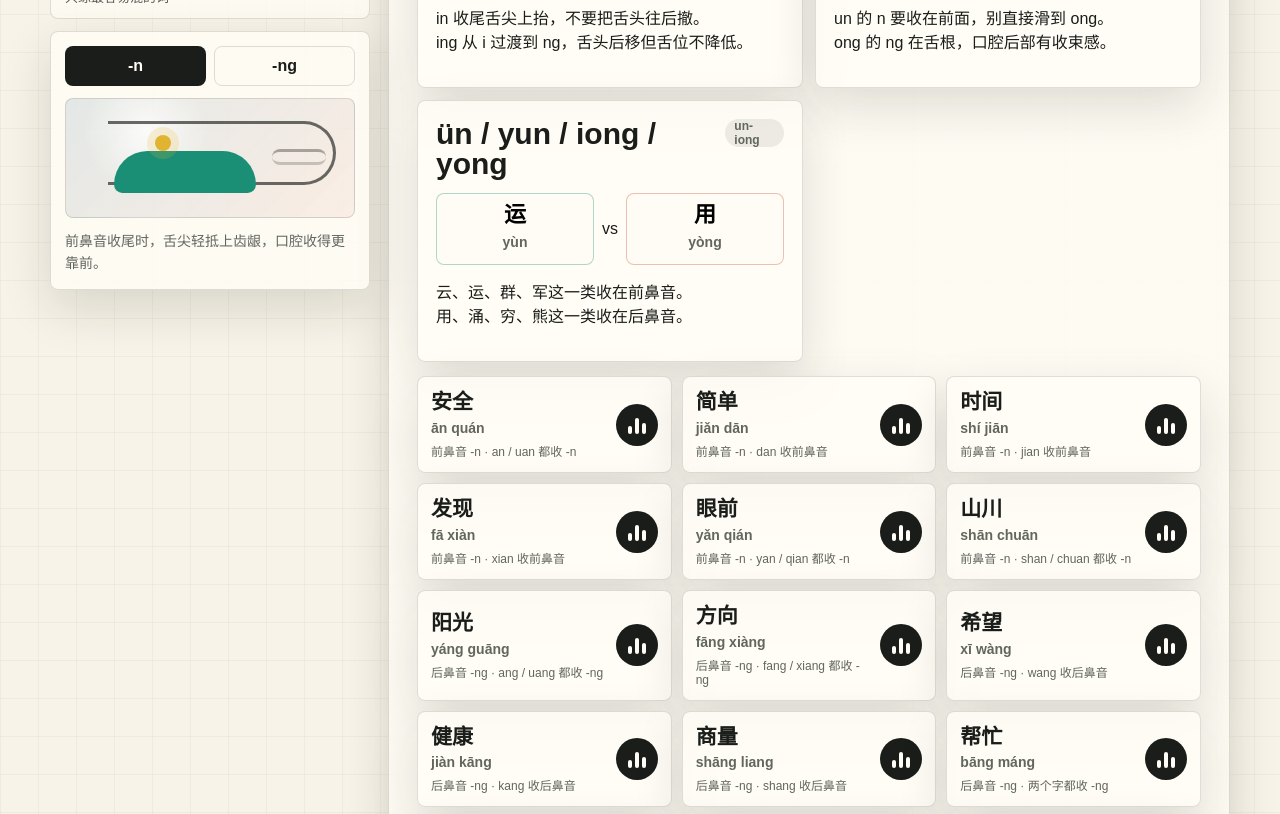
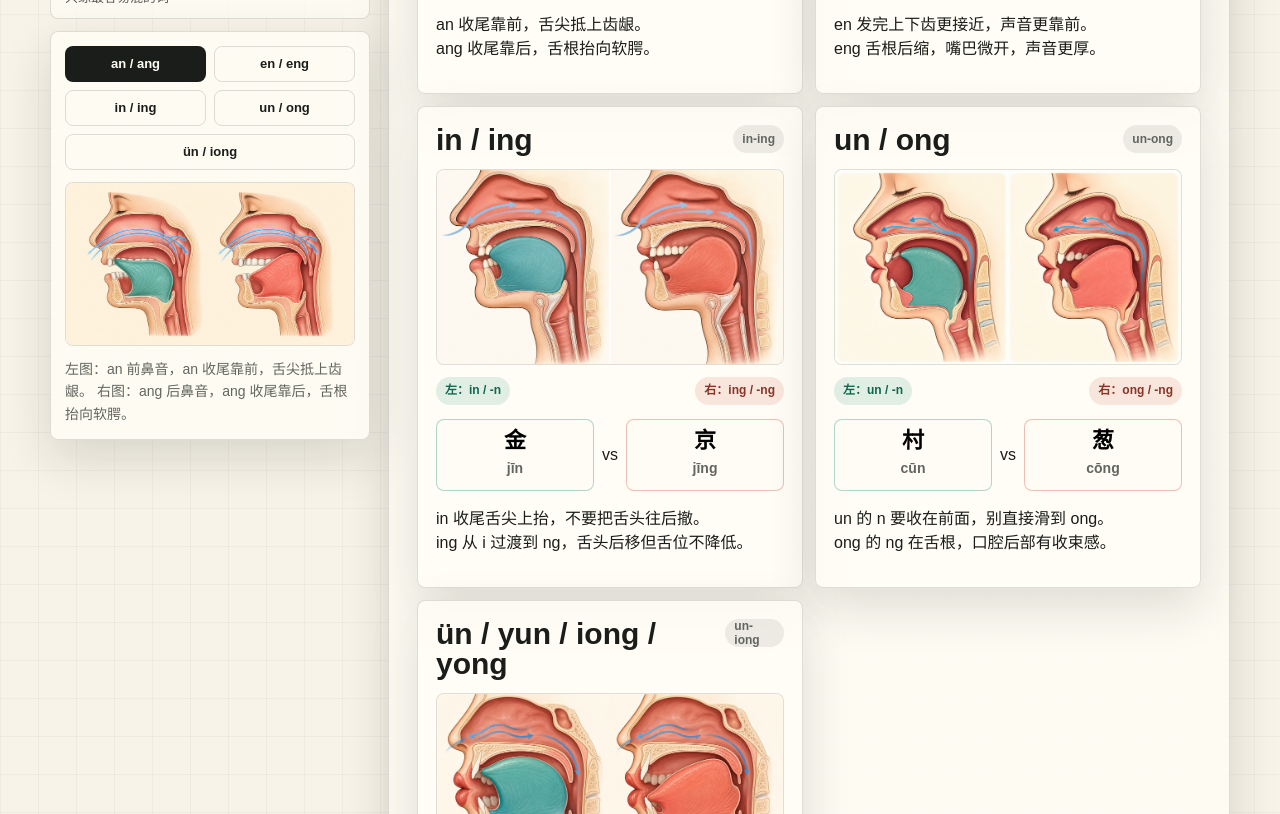
Before and after one commit to YajunMonk/mandarin-nasal-trainer, a plain HTML site: page index.html in a window 1280 px wide. Shown: the part 708-1522 px from the top of the page. Drawn offline with Linux system fonts and the light colour scheme.

Commit message:
Add generated mouth position illustrations

```diff
--- a/app.js
+++ b/app.js
@@ -10,6 +10,8 @@ const MODES = [
 const FINAL_GROUPS = [
   {
     id: "an-ang",
+    label: "an / ang",
+    image: "./assets/mouth-an-ang.jpg",
     front: "an",
     back: "ang",
     frontTip: "an 收尾靠前，舌尖抵上齿龈。",
@@ -22,6 +24,8 @@ const FINAL_GROUPS = [
   },
   {
     id: "en-eng",
+    label: "en / eng",
+    image: "./assets/mouth-en-eng.jpg",
     front: "en",
     back: "eng",
     frontTip: "en 发完上下齿更接近，声音更靠前。",
@@ -34,6 +38,8 @@ const FINAL_GROUPS = [
   },
   {
     id: "in-ing",
+    label: "in / ing",
+    image: "./assets/mouth-in-ing.jpg",
     front: "in",
     back: "ing",
     frontTip: "in 收尾舌尖上抬，不要把舌头往后撤。",
@@ -46,6 +52,8 @@ const FINAL_GROUPS = [
   },
   {
     id: "un-ong",
+    label: "un / ong",
+    image: "./assets/mouth-un-ong.jpg",
     front: "un",
     back: "ong",
     frontTip: "un 的 n 要收在前面，别直接滑到 ong。",
@@ -58,6 +66,8 @@ const FINAL_GROUPS = [
   },
   {
     id: "un-iong",
+    label: "ün / iong",
+    image: "./assets/mouth-yun-yong.jpg",
     front: "ün / yun",
     back: "iong / yong",
     frontTip: "云、运、群、军这一类收在前鼻音。",
@@ -192,6 +202,7 @@ const TODAY = new Date().toISOString().slice(0, 10);
 let state = {
   mode: "study",
   familyFilter: "all",
+  mouthGroup: "an-ang",
   currentQuestion: null,
   answered: false,
   mediaRecorder: null,
@@ -212,7 +223,8 @@ const els = {
   dailyText: document.querySelector("#dailyText"),
   shuffleBtn: document.querySelector("#shuffleBtn"),
   resetBtn: document.querySelector("#resetBtn"),
-  mouthDiagram: document.querySelector("#mouthDiagram"),
+  mouthGroupTabs: document.querySelector("#mouthGroupTabs"),
+  mouthImage: document.querySelector("#mouthImage"),
   mouthTip: document.querySelector("#mouthTip")
 };
 
@@ -220,6 +232,7 @@ init();
 
 function init() {
   renderModes();
+  renderMouthPanel();
   renderStats();
   renderStage();
   bindGlobalActions();
@@ -275,16 +288,22 @@ function bindGlobalActions() {
     renderStage();
   });
 
-  document.querySelectorAll(".mouth-tab").forEach((button) => {
+}
+
+function renderMouthPanel() {
+  const group = FINAL_GROUPS.find((item) => item.id === state.mouthGroup) || FINAL_GROUPS[0];
+  els.mouthGroupTabs.innerHTML = FINAL_GROUPS.map((item) => `
+    <button class="mouth-tab ${item.id === group.id ? "active" : ""}" data-mouth-group="${item.id}" type="button">
+      ${item.label}
+    </button>
+  `).join("");
+  els.mouthImage.src = group.image;
+  els.mouthImage.alt = `${group.front} 和 ${group.back} 发音口腔侧面图`;
+  els.mouthTip.textContent = `左图：${group.front} 前鼻音，${group.frontTip} 右图：${group.back} 后鼻音，${group.backTip}`;
+  els.mouthGroupTabs.querySelectorAll("[data-mouth-group]").forEach((button) => {
     button.addEventListener("click", () => {
-      document.querySelectorAll(".mouth-tab").forEach((item) => item.classList.remove("active"));
-      button.classList.add("active");
-      const type = button.dataset.mouth;
-      els.mouthDiagram.classList.toggle("back", type === "back");
-      els.mouthTip.textContent =
-        type === "back"
-          ? "后鼻音收尾时，舌根抬向软腭，声音落点更靠后。"
-          : "前鼻音收尾时，舌尖轻抵上齿龈，口腔收得更靠前。";
+      state.mouthGroup = button.dataset.mouthGroup;
+      renderMouthPanel();
     });
   });
 }
@@ -361,6 +380,13 @@ function renderRuleCard(group) {
         <strong>${group.front} / ${group.back}</strong>
         <span class="tag">${group.id}</span>
       </div>
+      <figure class="rule-visual">
+        <img src="${group.image}" alt="${group.front} 和 ${group.back} 发音口腔侧面图" loading="lazy">
+        <figcaption>
+          <span class="front-label">左：${group.front} / -n</span>
+          <span class="back-label">右：${group.back} / -ng</span>
+        </figcaption>
+      </figure>
       <div class="rule-pairs">
         <button class="sound-chip front" type="button" data-speak="${example[0]}">
           <b>${example[0]}</b><span>${example[1]}</span>
--- a/index.html
+++ b/index.html
@@ -54,16 +54,11 @@
           <nav class="mode-list" id="modeList" aria-label="模式切换"></nav>
 
           <div class="mouth-panel">
-            <div class="mouth-tabs">
-              <button class="mouth-tab active" data-mouth="front" type="button">-n</button>
-              <button class="mouth-tab" data-mouth="back" type="button">-ng</button>
-            </div>
-            <div class="mouth-diagram" id="mouthDiagram" aria-label="发音位置示意">
-              <span class="tongue"></span>
-              <span class="contact"></span>
-              <span class="airflow"></span>
-            </div>
-            <p id="mouthTip">前鼻音收尾时，舌尖轻抵上齿龈，口腔收得更靠前。</p>
+            <div class="mouth-tabs" id="mouthGroupTabs"></div>
+            <figure class="mouth-photo-frame">
+              <img id="mouthImage" src="./assets/mouth-an-ang.jpg" alt="an 和 ang 发音口腔侧面图" />
+              <figcaption id="mouthTip">左图是前鼻音 -n，右图是后鼻音 -ng。模仿时重点看舌尖和舌根的位置变化。</figcaption>
+            </figure>
           </div>
         </aside>
 
--- a/styles.css
+++ b/styles.css
@@ -261,18 +261,21 @@ h3 {
 }
 
 .mouth-tabs {
-  display: grid;
-  grid-template-columns: 1fr 1fr;
+  display: flex;
+  flex-wrap: wrap;
   gap: 8px;
   margin-bottom: 12px;
 }
 
 .mouth-tab {
-  min-height: 40px;
+  min-height: 36px;
+  flex: 1 1 92px;
+  padding: 0 8px;
   border: 1px solid var(--line);
   border-radius: 8px;
   background: transparent;
   color: var(--ink);
+  font-size: 13px;
   font-weight: 900;
 }
 
@@ -281,72 +284,23 @@ h3 {
   color: var(--white);
 }
 
-.mouth-diagram {
-  position: relative;
-  height: 120px;
-  overflow: hidden;
+.mouth-photo-frame,
+.rule-visual {
+  margin: 0;
+}
+
+.mouth-photo-frame img,
+.rule-visual img {
+  display: block;
+  width: 100%;
+  height: auto;
   border: 1px solid var(--line);
   border-radius: 8px;
-  background:
-    radial-gradient(circle at 28% 28%, rgba(255, 255, 255, 0.78), transparent 28%),
-    linear-gradient(135deg, rgba(37, 95, 133, 0.12), rgba(200, 77, 61, 0.08));
+  background: var(--white);
 }
 
-.mouth-diagram::before {
-  content: "";
-  position: absolute;
-  inset: 22px 18px 32px 42px;
-  border: 3px solid rgba(26, 29, 26, 0.65);
-  border-left: 0;
-  border-radius: 0 80px 80px 0;
-}
-
-.tongue {
-  position: absolute;
-  left: 48px;
-  bottom: 24px;
-  width: 142px;
-  height: 42px;
-  border-radius: 80px 80px 20px 20px;
-  background: var(--front);
-  transform-origin: left bottom;
-  transition: transform 220ms ease, background 220ms ease;
-}
-
-.contact {
-  position: absolute;
-  top: 36px;
-  left: 89px;
-  width: 16px;
-  height: 16px;
-  border-radius: 50%;
-  background: var(--gold);
-  box-shadow: 0 0 0 8px rgba(224, 180, 49, 0.18);
-  transition: left 220ms ease, top 220ms ease;
-}
-
-.airflow {
-  position: absolute;
-  top: 50px;
-  right: 28px;
-  width: 54px;
-  height: 16px;
-  border-top: 3px solid rgba(26, 29, 26, 0.36);
-  border-bottom: 3px solid rgba(26, 29, 26, 0.22);
-  border-radius: 999px;
-}
-
-.mouth-diagram.back .tongue {
-  background: var(--back);
-  transform: translateX(26px) rotate(-10deg);
-}
-
-.mouth-diagram.back .contact {
-  left: 159px;
-  top: 31px;
-}
-
-.mouth-panel p {
+.mouth-photo-frame figcaption,
+.rule-visual figcaption {
   margin: 12px 0 0;
   color: var(--muted);
   font-size: 14px;
@@ -468,6 +422,43 @@ h3 {
   color: var(--muted);
   font-size: 12px;
   font-weight: 900;
+}
+
+.rule-visual {
+  position: relative;
+}
+
+.rule-visual img {
+  aspect-ratio: 16 / 9;
+  object-fit: cover;
+}
+
+.rule-visual figcaption {
+  display: flex;
+  justify-content: space-between;
+  gap: 8px;
+  flex-wrap: wrap;
+}
+
+.front-label,
+.back-label {
+  display: inline-flex;
+  align-items: center;
+  min-height: 28px;
+  padding: 0 9px;
+  border-radius: 999px;
+  font-size: 12px;
+  font-weight: 900;
+}
+
+.front-label {
+  background: rgba(26, 143, 118, 0.13);
+  color: #12654f;
+}
+
+.back-label {
+  background: rgba(200, 77, 61, 0.13);
+  color: #883428;
 }
 
 .rule-pairs {
```
Also changed, not shown: assets/mouth-an-ang.jpg (added), assets/mouth-en-eng.jpg (added), assets/mouth-in-ing.jpg (added), assets/mouth-un-ong.jpg (added), assets/mouth-yun-yong.jpg (added).
